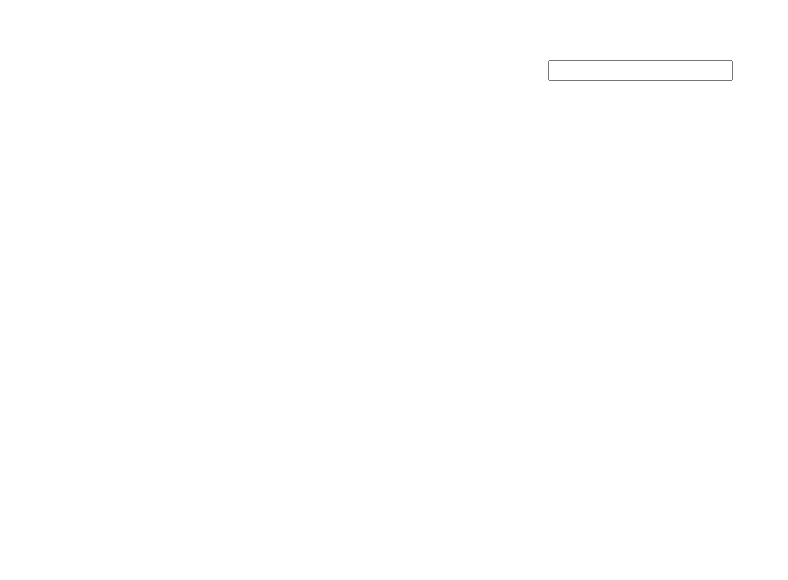
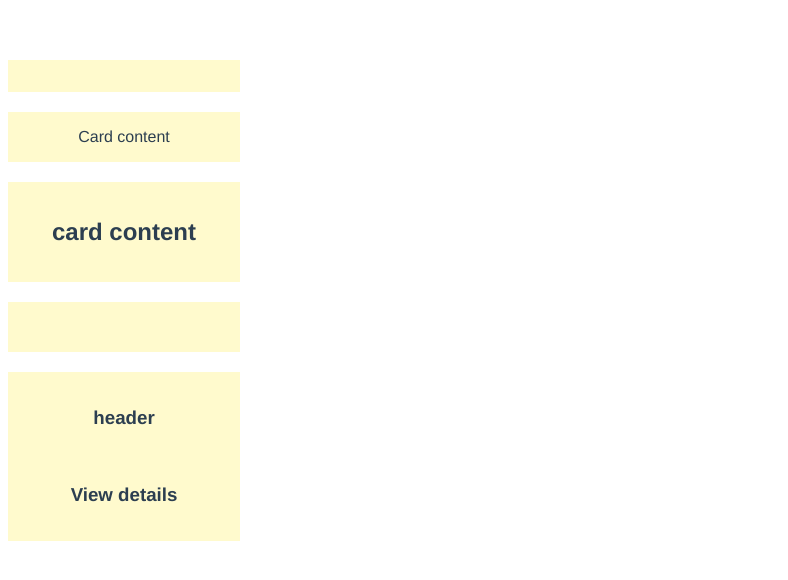
Before and after one commit to nivyapeter/vue-learning, a Vue app in the folder hello-world/: page / in a window 1280 px wide. Shown: the top 580 px of the page, without its empty margins (0-788 px from the left). Built offline with nearby package versions, Linux system fonts and the light colour scheme.

Commit message:
feat: slots

```diff
--- a/hello-world/src/App.vue
+++ b/hello-world/src/App.vue
@@ -1,16 +1,30 @@
 <template>
   <div>
-    <!-- <input type="text" v-model="name" /> -->
-    <InputComponent />
+    <card-section></card-section>
+    <CardSection>Card content</CardSection>
+    <CardSection><h2>card content</h2></CardSection>
+    <card-section>
+      <img src="" alt="" />
+    </card-section>
+
+    <card-section>
+      <template v-slot:header>
+        <h3>header</h3>
+      </template>
+      <template v-slot:default> <img src="" alt="" /></template>
+      <template v-slot:footer>
+        <h3>View details</h3>
+      </template>
+    </card-section>
   </div>
 </template>
 
 <script>
-import InputComponent from "./components/InputComponent.vue";
+import CardSection from "./components/CardSEction.vue";
 export default {
   name: "App",
   components: {
-    InputComponent,
+    CardSection,
   },
   data() {
     return {
--- /dev/null
+++ b/hello-world/src/components/CardSEction.vue
@@ -0,0 +1,35 @@
+<template>
+  <div class="card">
+    <div id="card-header">
+      <slot name="header"></slot>
+    </div>
+    <div id="card-content">
+      <slot></slot>
+    </div>
+    <div id="card-footer">
+      <slot name="footer"></slot>
+    </div>
+  </div>
+</template>
+
+<script>
+export default {
+  name: "CardSection",
+};
+</script>
+
+<style scoped>
+.card {
+  box-shadow: 0 4px 8px 0 rgba(0, 0, 0, 0, 0.2);
+  transition: 0.3s;
+  padding: 16px;
+  margin-bottom: 20px;
+  width: 200px;
+  background-color: lemonchiffon;
+}
+
+.card:hover {
+  box-shadow: 0 8px 16px 0 rgba(0, 0, 0, 0.2);
+  background-color: lightblue;
+}
+</style>
```
